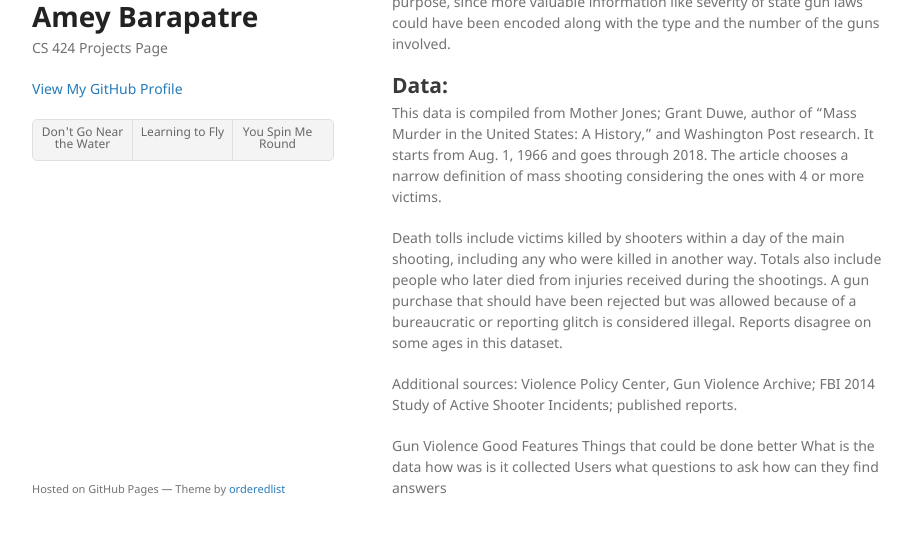
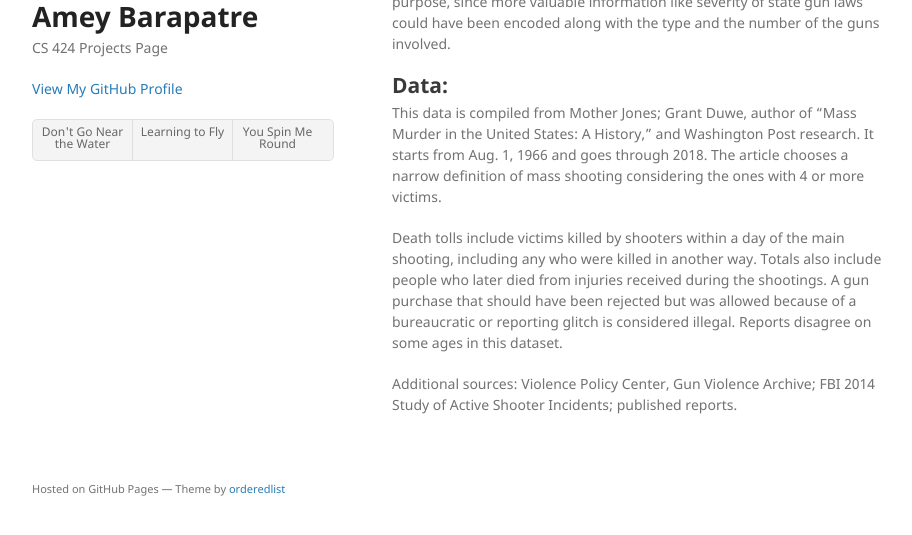
Before and after one commit to ameybarapatre/ameybarapatre.github.io, a Jekyll site: the page built from vc.md, in a window 1280 px wide and 900 px high, scrolled down 3564 px, cut to the strip 332-867 px from the top of the window. Shown: the whole strip, without its empty margins (178-1090 px from the left). Built offline with Jekyll 4.4.1, drawn with Linux system fonts in a browser that asks for light colours; our own code applies the rules of GitHub Pages for plain Markdown files.

Commit message:
Viewer's Choice

```diff
--- a/vc.md
+++ b/vc.md
@@ -72,15 +72,3 @@ This data is compiled from Mother Jones; Grant Duwe, author of “Mass Murder in
 Death tolls include victims killed by shooters within a day of the main shooting, including any who were killed in another way. Totals also include people who later died from injuries received during the shootings. A gun purchase that should have been rejected but was allowed because of a bureaucratic or reporting glitch is considered illegal. Reports disagree on some ages in this dataset.
 
 Additional sources: Violence Policy Center, Gun Violence Archive; FBI 2014 Study of Active Shooter Incidents; published reports.
-
-
-
-
-Gun Violence
-Good Features
-Things that could be done better
-What is the data
-how was is it collected
-Users
-what questions to ask
-how can they find answers
```
